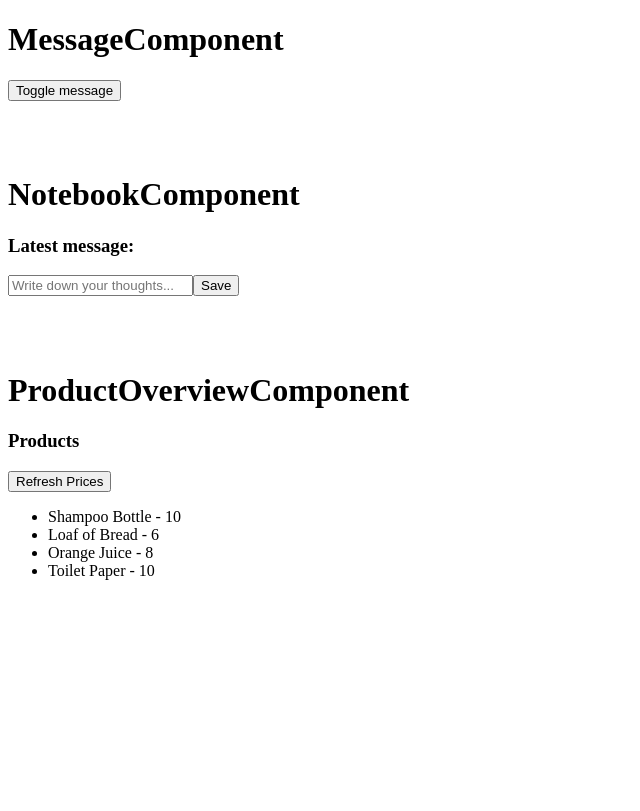
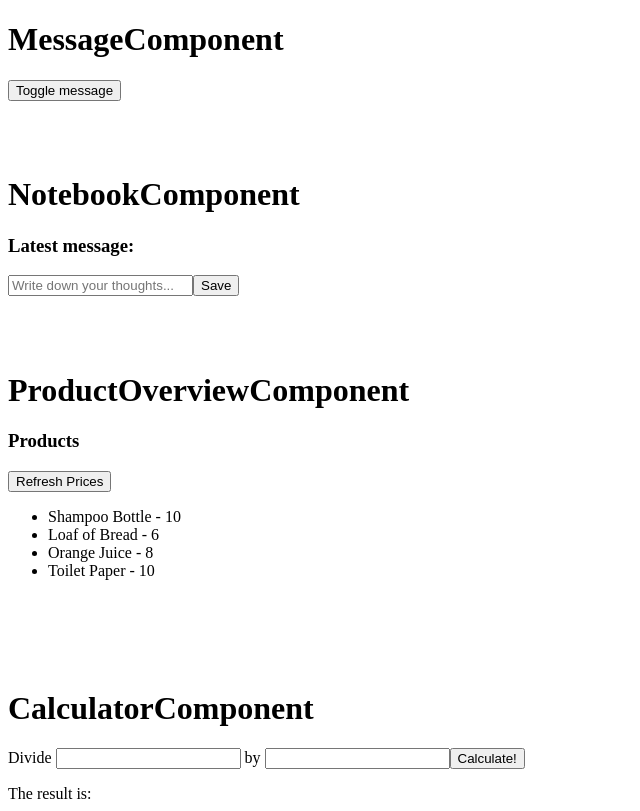
Before and after one commit to ArcadyIT/angular-workshop, an Angular app in the folder testableapp/: page / in a window 1280 px wide. Shown: the whole page, without its empty margins (0-640 px from the left). Built offline with nearby package versions, Linux system fonts and the light colour scheme.

Commit message:
add calculator

```diff
--- a/testableapp/src/app/app.component.html
+++ b/testableapp/src/app/app.component.html
@@ -10,3 +10,8 @@
 
 <h1>ProductOverviewComponent</h1>
 <app-product-overview></app-product-overview>
+
+<br><br><br><br>
+
+<h1>CalculatorComponent</h1>
+<app-calculator></app-calculator>
--- /dev/null
+++ b/testableapp/src/app/calculator/calculator.component.html
@@ -0,0 +1,6 @@
+<p>
+  Divide <input [(ngModel)]="value1" type="number">
+  by <input [(ngModel)]="value2" type="number">
+  <button (click)="onCalculate()">Calculate!</button>
+</p>
+<div>The result is: {{result}}</div>
--- /dev/null
+++ b/testableapp/src/app/calculator/calculator.component.ts
@@ -0,0 +1,27 @@
+import { Component, OnInit } from '@angular/core';
+
+@Component({
+  selector: 'app-calculator',
+  templateUrl: './calculator.component.html',
+  styleUrls: ['./calculator.component.scss']
+})
+export class CalculatorComponent implements OnInit {
+
+  value1: string;
+  value2: string;
+  result: number;
+
+  constructor() { }
+
+  ngOnInit() {
+  }
+
+  onCalculate() {
+    if (+this.value2 === 0) {
+      throw new Error('Cannot divide by zero');
+    }
+
+    this.result = +this.value1 / +this.value2;
+  }
+
+}
```
Also changed, not shown: testableapp/src/app/app.module.ts (+6 -2 lines), testableapp/src/app/calculator/calculator.component.scss (added), 1 other file (tests, documents, lock files or other folders).
